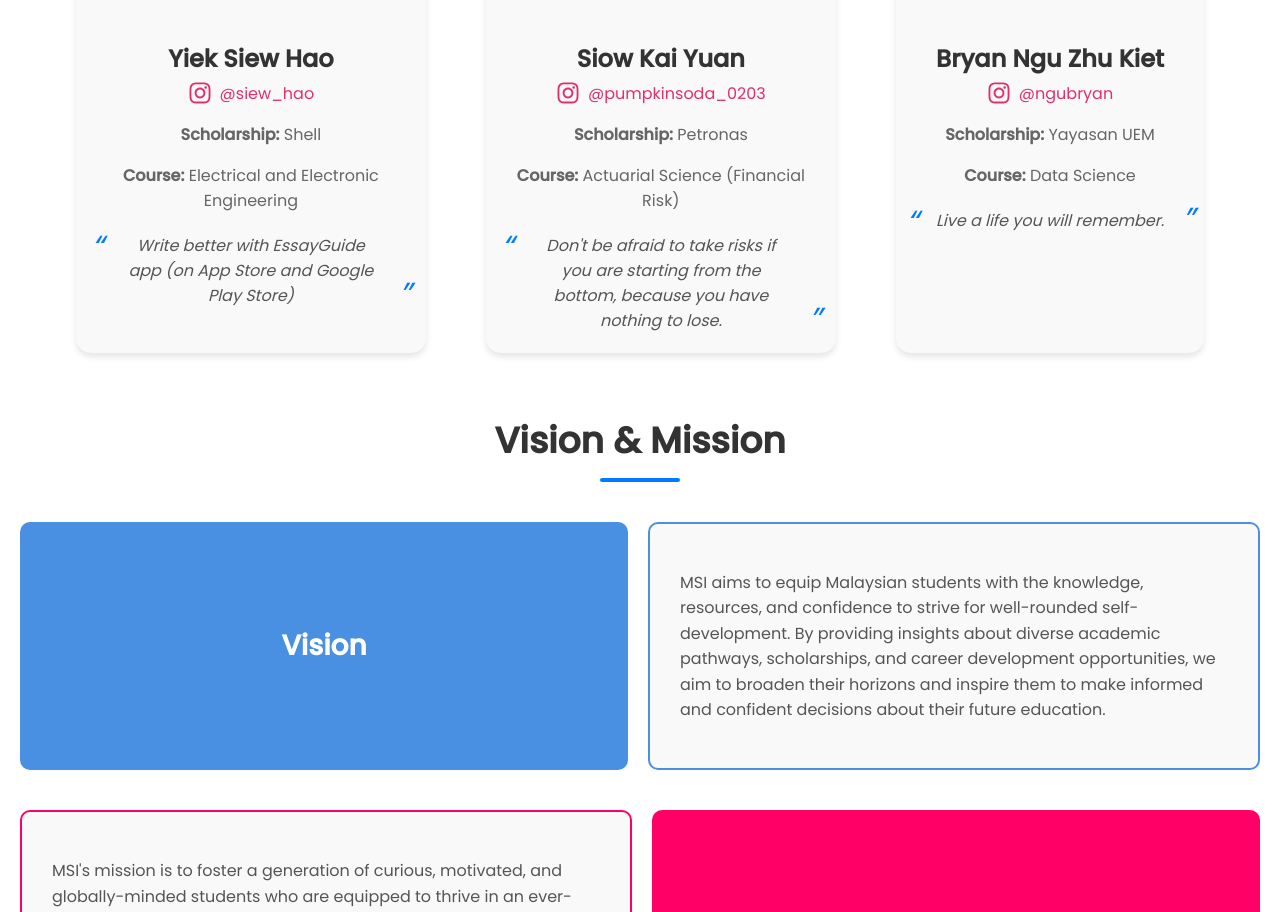
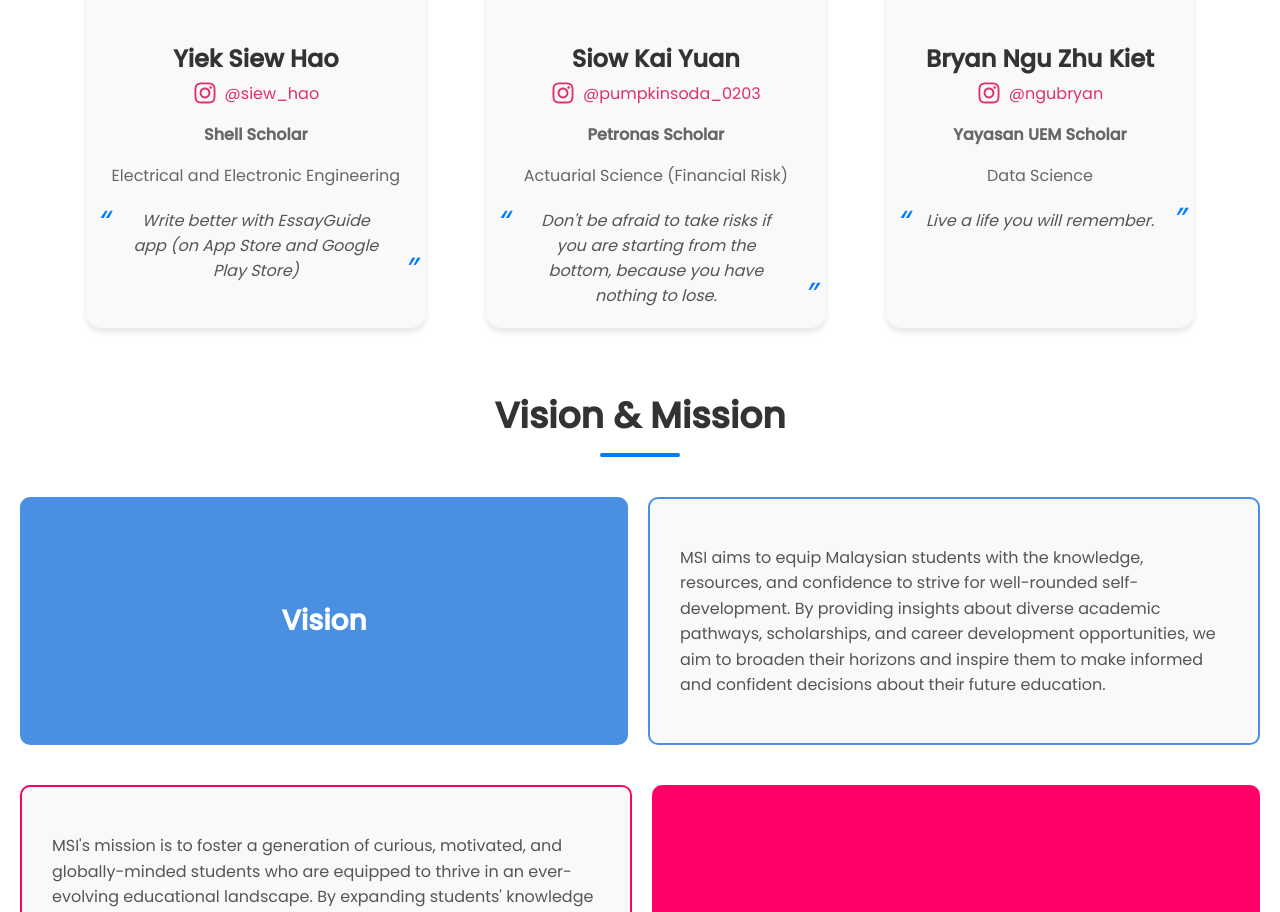
Before and after one commit to YiekSiewHao/MSI, a React (Create React App) app: page /about in a window 1280 px wide. Shown: the part 1020-1932 px from the top of the page. Built offline with nearby package versions, Linux system fonts and the light colour scheme.

Commit message:
about page

```diff
--- a/src/components/About.js
+++ b/src/components/About.js
@@ -1,4 +1,4 @@
-import React from 'react';
+import React, { useEffect } from 'react';
 import styled from 'styled-components';
 import { FaInstagram } from 'react-icons/fa';
 
@@ -226,6 +226,9 @@ const MissionRow = styled.div`
 `;
 
 const About = () => {
+  useEffect(() => {
+    window.scrollTo(0, 0);
+  }, []);
   return (
     <AboutContainer>
       {/* About MSI Section */}
@@ -257,8 +260,8 @@ const About = () => {
                 @siew_hao
               </a>
             </SocialLinks>
-            <p><strong>Scholarship:</strong> Shell</p>
-            <p><strong>Course:</strong> Electrical and Electronic Engineering</p>
+            <p><strong>Shell Scholar</strong></p>
+            <p>Electrical and Electronic Engineering</p>
             <Quote>
               Write better with EssayGuide app (on App Store and Google Play Store)
             </Quote>
@@ -272,8 +275,8 @@ const About = () => {
                 @pumpkinsoda_0203
               </a>
             </SocialLinks>
-            <p><strong>Scholarship:</strong> Petronas</p>
-            <p><strong>Course:</strong> Actuarial Science (Financial Risk)</p>
+            <p><strong>Petronas Scholar</strong></p>
+            <p>Actuarial Science (Financial Risk)</p>
             <Quote>
               Don't be afraid to take risks if you are starting from the bottom, because you have nothing to lose.
             </Quote>
@@ -287,8 +290,8 @@ const About = () => {
                 @ngubryan
               </a>
             </SocialLinks>
-            <p><strong>Scholarship:</strong> Yayasan UEM</p>
-            <p><strong>Course:</strong> Data Science</p>
+            <p><strong>Yayasan UEM Scholar</strong></p>
+            <p>Data Science</p>
             <Quote>
               Live a life you will remember.
             </Quote>
--- a/src/components/Preparation.js
+++ b/src/components/Preparation.js
@@ -254,6 +254,10 @@ const Preparation = () => {
 
   const scholarImagePath = "/assets/portrait/kohhuixin.jpg";
 
+  useEffect(() => {
+    window.scrollTo(0, 0);
+  }, []);
+
   return (
     <PreparationContainer>
       <PreparationTitle>Preparation Materials</PreparationTitle>
```
